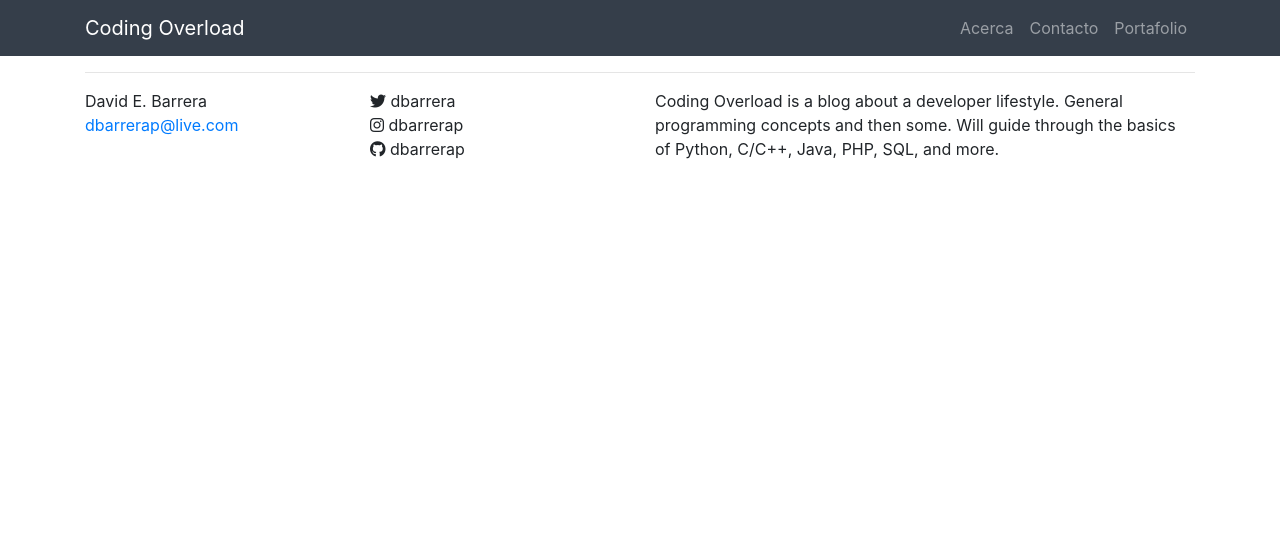
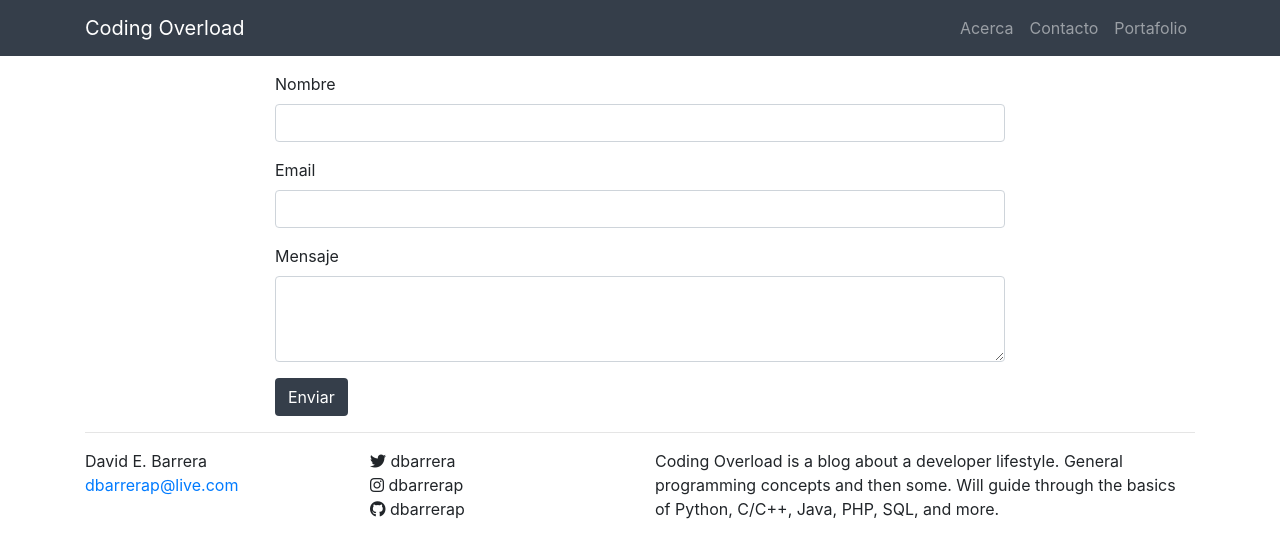
Before and after one commit to dbarrerap/dbarrerap.github.io, a Jekyll site: the page built from contact.html, in a window 1280 px wide. Shown: the top 558 px of the page. Built offline with Jekyll 4.4.1, drawn with Linux system fonts in a browser that asks for light colours; nearby versions of some CDN libraries.

Commit message:
Add contact form

```diff
--- a/contact.html
+++ b/contact.html
@@ -3,3 +3,22 @@
 title: Contacto
 permalink: /contact/
 ---
+<div class="row">
+    <div class="col-md-8 offset-md-2">
+        <form action="https://formspree.io/xgeljnkl" method="post">
+            <div class="form-group">
+                <label for="form_nombre">Nombre</label>
+                <input type="text" name="name" id="form_nombre" class="form-control">
+            </div>
+            <div class="form-group">
+                <label for="form_email">Email</label>
+                <input type="email" name="_replyto" id="form_email" class="form-control">
+            </div>
+            <div class="form-group">
+                <label for="form_message">Mensaje</label>
+                <textarea name="message" id="form_message" rows="3" class="form-control"></textarea>
+            </div>
+            <button type="submit" class="btn bg-midnight-navy text-white">Enviar</button>
+        </form>
+    </div>
+</div>
```
